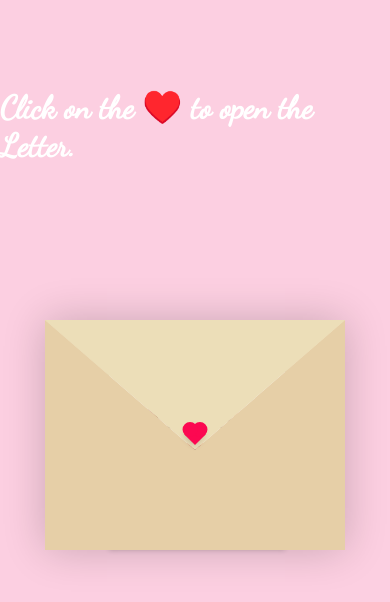
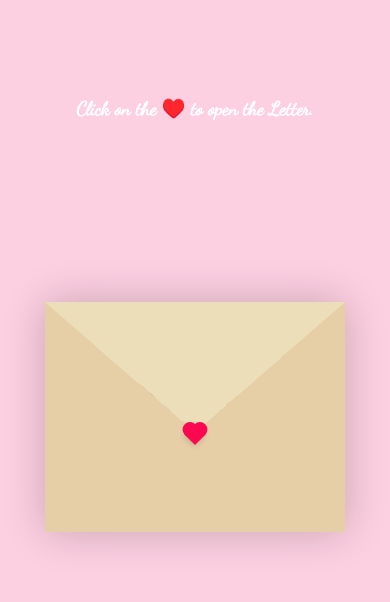
Before and after one commit to Priya-1526/Love-letter, a plain HTML site: page index.html in a window 390 px wide. Drawn offline with Linux system fonts and the light colour scheme.

Commit message:
responsive style.css

```diff
--- a/style.css
+++ b/style.css
@@ -65,17 +65,16 @@ body {
   text-align: center;
   transition: all 1s ease-in-out;
   box-shadow: 0 0 5px rgba(0, 0, 0, 0.2);
-  padding: 20px 10px;
+  padding: 10px;
+  z-index: 1;
+  overflow: hidden;
 }
 
-
-
-/* .envelope .letter .content {
-  font-family: Lucida Handwriting, cursive;
-  color: #000000;
-  text-align: center;
-  font-size: 10px;
-} */
+.envelope .letter .content img {
+  width: 100%;
+  height: auto;
+  border-radius: 10px;
+}
 
 .heart {
   position: absolute;
@@ -124,3 +123,26 @@ body {
   transform: rotate(90deg);
   transition-delay: 0.4s;
 }
+
+@media (max-width: 600px) {
+
+
+  .header_text {
+    font-size: 1.2rem;
+    text-align: center;
+    padding: 0 10px;
+  }
+
+  .letter {
+    transform: scale(1.1);
+  }
+
+  .envelope .letter {
+    right: 24%;
+    bottom: 8%;
+    width: 50%;
+    height: 75%;
+  }
+
+
+}
```
